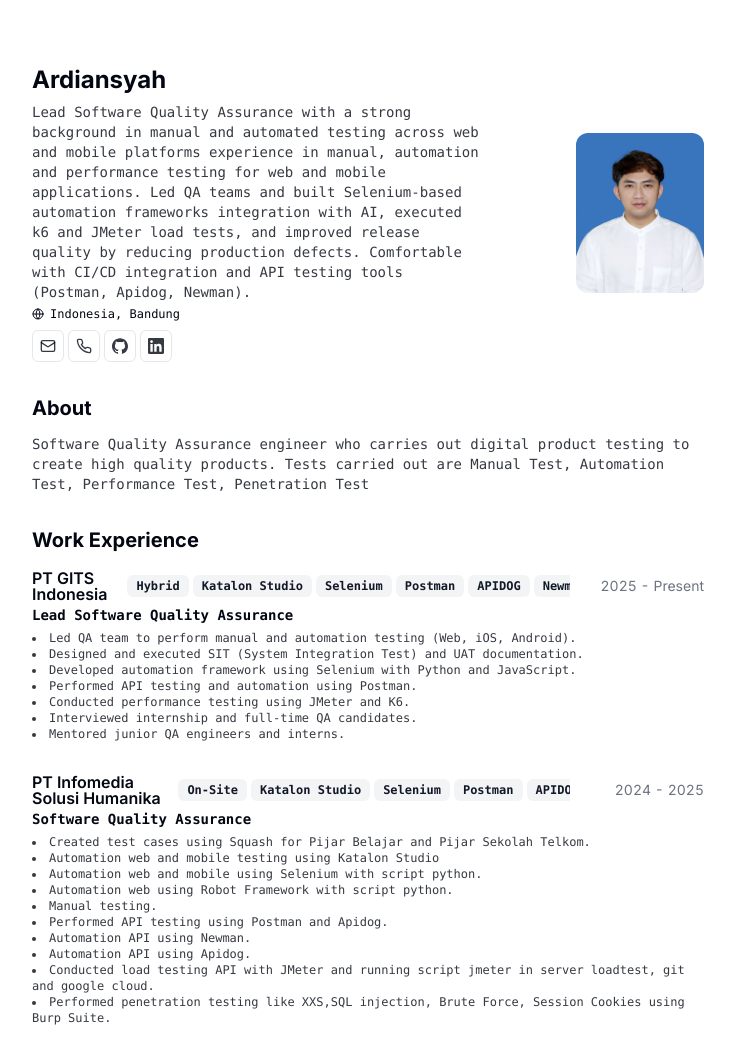
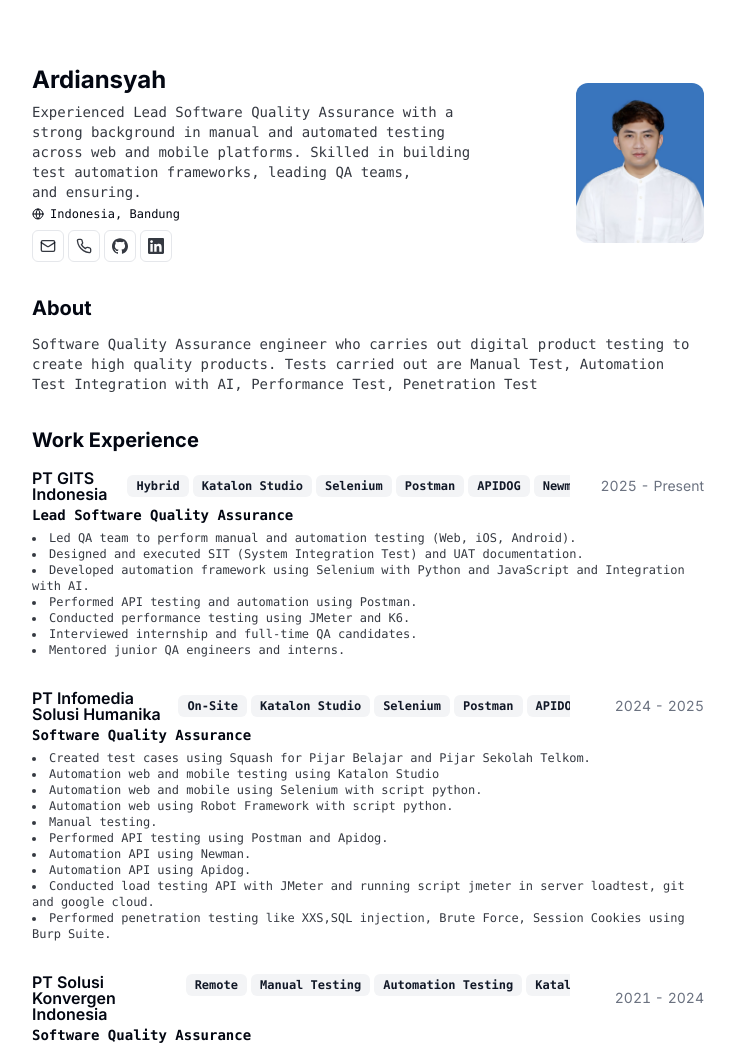
Before and after one commit to ardiansyah92/ardiansyah92.github.io, a plain HTML site: page index.html in a window 1280 px wide. Shown: the top 1045 px of the page, without its empty margins (272-1007 px from the left). Drawn offline with Linux system fonts and the light colour scheme; a script that the page names is missing; files whose address does not match are found by name.

Commit message:
add and fix summary

```diff
--- a/index.html
+++ b/index.html
@@ -237,7 +237,7 @@
               class="max-w-md text-pretty font-mono text-sm text-foreground/80 print:text-[12px]"
               aria-labelledby="resume-name"
             >
-            Lead Software Quality Assurance with a strong background in manual and automated testing across web and mobile platforms experience in manual, automation and performance testing for web and mobile applications. Led QA teams and built Selenium-based automation frameworks integration with AI, executed k6 and JMeter load tests, and improved release quality by reducing production defects. Comfortable with CI/CD integration and API testing tools (Postman, Apidog, Newman).
+            Experienced Lead Software Quality Assurance with a strong background in manual and automated testing across web and mobile platforms. Skilled in building test automation frameworks, leading QA teams, and ensuring.
             </p>
             <p
               class="max-w-md items-center text-pretty font-mono text-xs text-foreground"
@@ -418,7 +418,7 @@
               class="text-pretty font-mono text-sm text-foreground/80 print:text-[12px]"
               aria-labelledby="about-section"
             >
-            Software Quality Assurance engineer who carries out digital product testing to create high quality products. Tests carried out are Manual Test, Automation Test, Performance Test, Penetration Test
+            Software Quality Assurance engineer who carries out digital product testing to create high quality products. Tests carried out are Manual Test, Automation Test Integration with AI, Performance Test, Penetration Test
             </div>
           </section>
           <section class="flex min-h-0 flex-col gap-y-3 print:gap-y-1">
@@ -551,7 +551,7 @@
                           Designed and executed SIT (System Integration Test) and UAT documentation.
                         </li>
                         <li>
-                          Developed automation framework using Selenium with Python and JavaScript.
+                          Developed automation framework using Selenium with Python and JavaScript and Integration with AI.
                         </li>
                         <li>
                           Performed API testing and automation using Postman.
```
